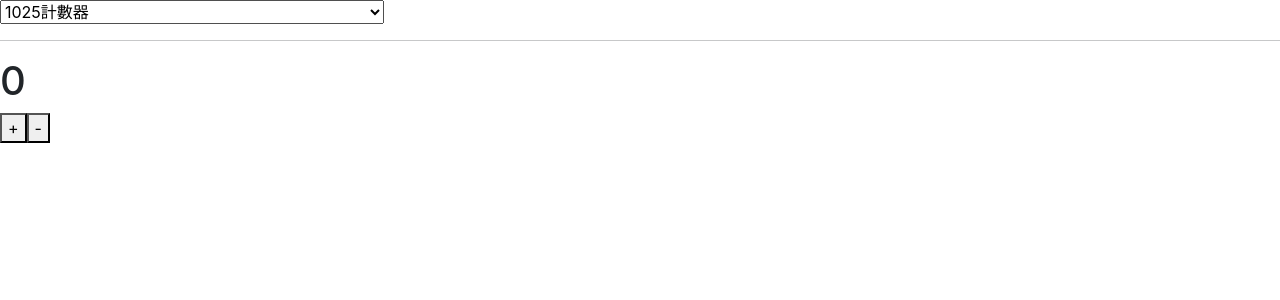
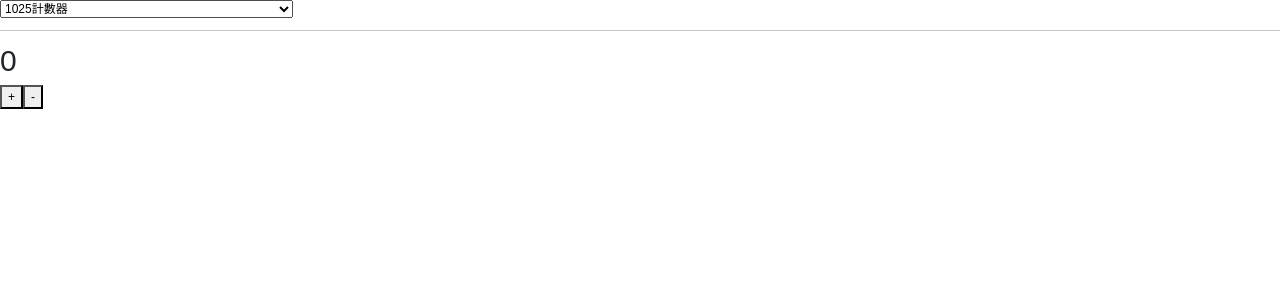
Before and after one commit to Shenpei0617/React, a React (Create React App) app: page / in a window 1280 px wide. Shown: the top 300 px of the page. Built offline with nearby package versions, Linux system fonts and the light colour scheme.

Commit message:
1101-SASS

```diff
--- a/src/index.js
+++ b/src/index.js
@@ -1,6 +1,6 @@
 import React from 'react';
 import ReactDOM from 'react-dom/client';
-import './index.css';
+import './index.scss';
 import App from './App';
 import reportWebVitals from './reportWebVitals';
 
--- /dev/null
+++ b/src/index.scss
@@ -0,0 +1,16 @@
+// 其它自訂樣式
+@import './style/global.scss';
+
+// body {
+//   margin: 0;
+//   font-family: -apple-system, BlinkMacSystemFont, 'Segoe UI', 'Roboto', 'Oxygen',
+//     'Ubuntu', 'Cantarell', 'Fira Sans', 'Droid Sans', 'Helvetica Neue',
+//     sans-serif;
+//   -webkit-font-smoothing: antialiased;
+//   -moz-osx-font-smoothing: grayscale;
+// }
+
+// code {
+//   font-family: source-code-pro, Menlo, Monaco, Consolas, 'Courier New',
+//     monospace;
+// }
--- /dev/null
+++ b/src/style/global.scss
@@ -0,0 +1,19 @@
+// 這裡導入所有要預設變數覆蓋
+// 變數覆蓋需要在導入Bootstrap的Sass檔案之前
+// 參考Bootstrap的 _variables.scss
+$primary: rgb(34, 185, 34);
+$secondary: rgba(231, 110, 29, 0.842);
+
+// 導入bootstrap所有的樣式與預設變數
+@import '~bootstrap/scss/bootstrap';
+
+// 其它要導入覆蓋掉原本的預設bootstrap樣式要放在這下面
+// 全站都會使用的共同樣式
+html {
+  font-size: 12px;
+}
+body {
+  margin: 0;
+  padding: 0;
+  font-family: sans-serif;
+}
```
Also changed, not shown: src/ex-1104/BS5Test.js (added, +29 -0 lines).
